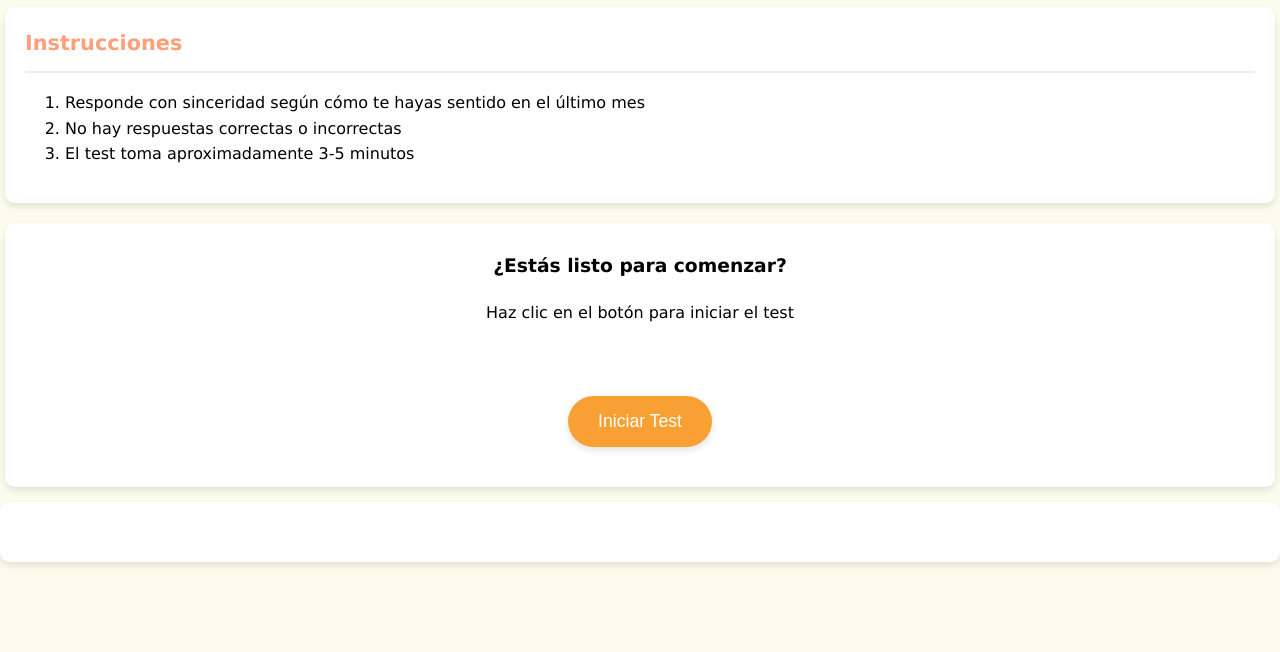
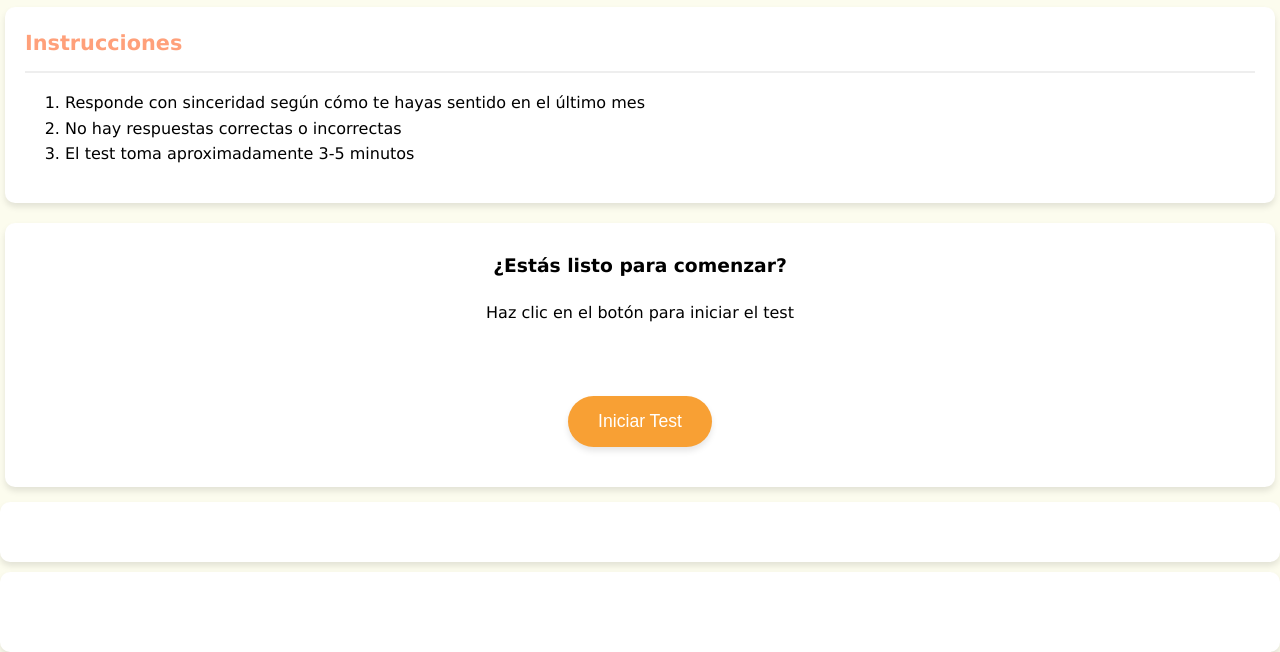
Before and after one commit to csarsAlas/PIA_SemSis, a plain HTML site: page PIA_SemSis_Equipo/Index.html in a window 1280 px wide. Shown: the part 188-840 px from the top of the page. Before the commit the page ends 800 px from the top, so only its background shows below. Drawn offline with Linux system fonts and the light colour scheme.

Commit message:
Update Index.html

```diff
--- a/PIA_SemSis_Equipo/Index.html
+++ b/PIA_SemSis_Equipo/Index.html
@@ -42,6 +42,12 @@
 
     <div id="resultado" class="results-container"></div>
 
+    <div class="test-container" id="personalContainer">
+        <div id="preguntaPers" class="question-box"></div>
+        <div id="respuestasPers" class="answers-box"></div>
+      </div>
+
+
     <script src="Preguntas.js"></script>
 </body>
 </html>
```
